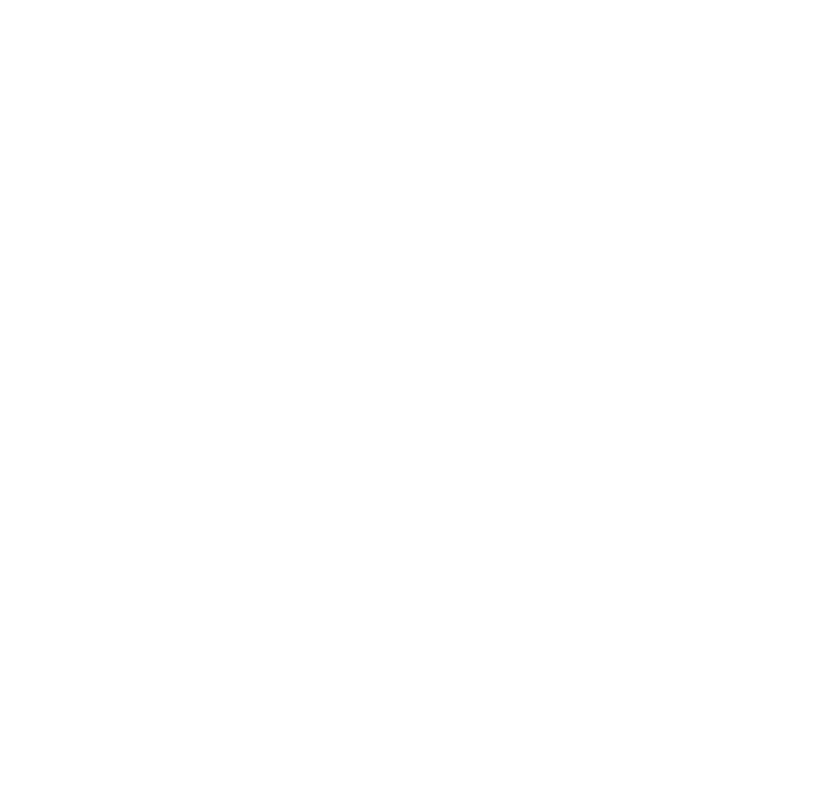
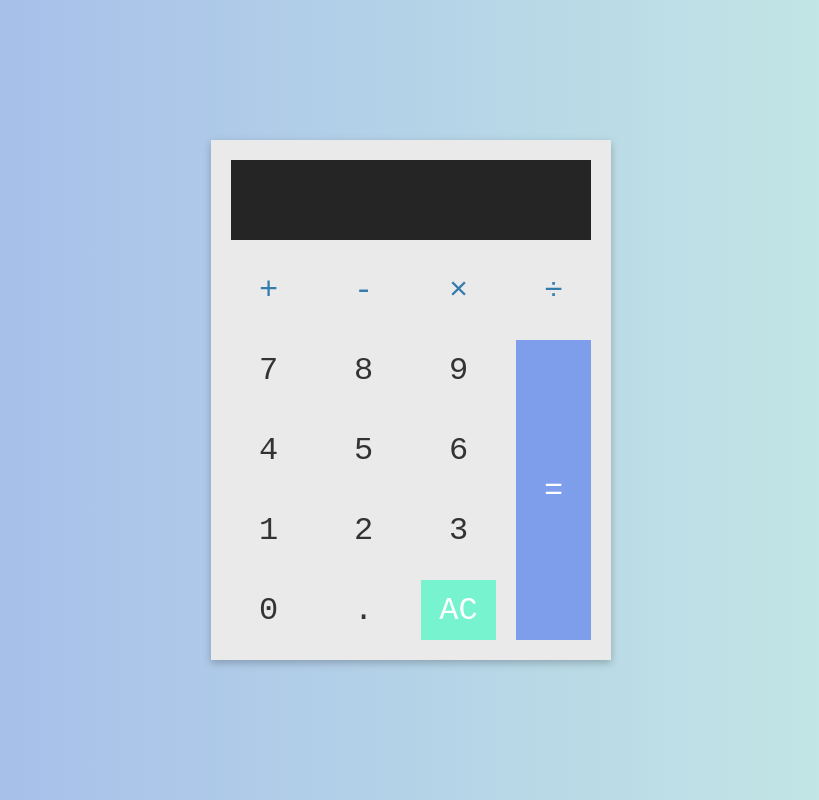
Before and after one commit to abj1389/Calculadora, a plain HTML site: page index.html in a window 1280 px wide. Shown: the whole page, without its empty margins (229-1048 px from the left). Drawn offline with nearby package versions, Linux system fonts and the light colour scheme; files that its build step writes are made by us from their sources.

Commit message:
newStart

```diff
--- a/index.html
+++ b/index.html
@@ -1,13 +1,56 @@
 <!DOCTYPE html>
 <html lang="en">
+
 <head>
     <meta charset="UTF-8">
     <meta http-equiv="X-UA-Compatible" content="IE=edge">
     <meta name="viewport" content="width=device-width, initial-scale=1.0">
     <title>Calculadora</title>
+
+    <link rel="stylesheet" href="./styles.css">
     <script src="./main.js" defer></script>
 </head>
+
 <body>
+    <div class="calculator">
+        <div class="calculator__grid">
 
+            <!-- screen: primera fila -->
+            <div class="calculator__screen">
+                <p class="calculator__result"></p>
+            </div>
+
+            <!-- operadores: segunda fila -->
+            <button type="button" class="button button--operator" value="+">+</button>
+            <button type="button" class="button button--operator" value="-">-</button>
+            <button type="button" class="button button--operator" value="*">&times;</button>
+            <button type="button" class="button button--operator" value="/">&divide;</button>
+
+            <!-- números: tercera fila -->
+            <button type="button" class="button button--operand" value="7">7</button>
+            <button type="button" class="button button--operand" value="8">8</button>
+            <button type="button" class="button button--operand" value="9">9</button>
+
+            <!-- números: tercera fila -->
+            <button type="button" class="button button--operand" value="4">4</button>
+            <button type="button" class="button button--operand" value="5">5</button>
+            <button type="button" class="button button--operand" value="6">6</button>
+
+            <!-- números: cuarta fila -->
+            <button type="button" class="button button--operand" value="1">1</button>
+            <button type="button" class="button button--operand" value="2">2</button>
+            <button type="button" class="button button--operand" value="3">3</button>
+
+            <!-- números/ac: quinta fila -->
+            <button type="button" class="button button--operand" value="0">0</button>
+            <button type="button" class="button button--operand" value=".">.</button>
+            <button type="button" class="button button--clear" value="ac">AC</button>
+
+            <!-- igual, posición específica-->
+            <button type="button" class="button button--equal" value="=">=</button>
+
+        </div>
+    </div>
 </body>
+
 </html>
--- /dev/null
+++ b/styles.scss
@@ -0,0 +1,89 @@
+
+
+  *{
+    margin: 0;
+    padding: 0;
+    box-sizing: border-box;
+  }
+
+  body{
+    font-family: monospace;
+    background: linear-gradient(to right, #a0b5eb 0%,#c9f0e4 100%);
+    width: 100%;
+    height: 100vh;
+  }
+
+  .calculator {
+    box-shadow: rgba(0, 0, 0, 0.24) 0px 3px 8px;
+    position: absolute;
+    top: 50%;
+    left: 50%;
+    transform: translate(-50%, -50%);
+    width: 400px;
+
+    &__screen{
+        width: 100%;
+        height: 80px;
+        background-color: #252525;
+        padding: 10px 20px;
+        grid-area: 1 / 1 / 1 / 5;
+        overflow: hidden;
+    }
+
+    &__result{
+        margin: 0;
+        color: #fff;
+        font-size: 50px;
+        text-align: right;
+    }
+
+    &__grid{
+        background-color: #eaeaea;
+        display: grid;
+        grid-template-columns: repeat(4, 1fr);
+        grid-gap: 20px;
+        padding: 20px;
+    }
+  }
+
+
+  .button {
+    height: 60px;
+    background-color: #fff;
+    border: 0;
+    background-color: transparent;
+    font-size: 2rem;
+    font-family: monospace;
+    color: #333;
+    background: #eaeaea;
+    text-align: center;
+
+    &:hover{
+        cursor: pointer;
+        background-color: rgb(226, 226, 226);
+    }
+
+    &--operator{
+        color: #337cac;
+    }
+
+    &--clear{
+        background-color: #77f4cf;
+        color: #fff;
+        &:hover{
+            cursor: pointer;
+            background-color: #3ca284;
+        }
+    }
+
+    &--equal{
+        background-color: #7e9deb;
+        color: #fff;
+        height: 100%;
+        grid-area: 3 / 4 / 7 / 5;
+        &:hover{
+            cursor: pointer;
+            background-color: #4373ee;
+        }
+    }
+  }
```
